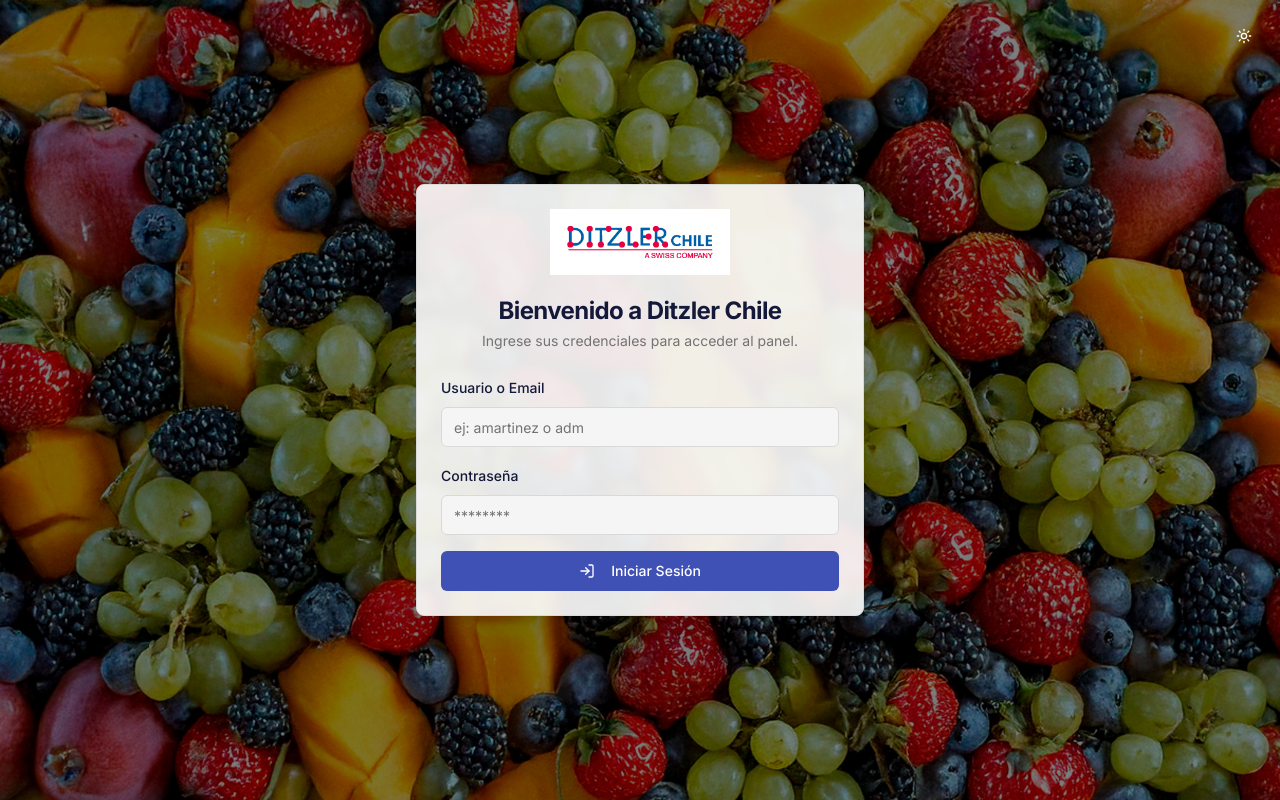
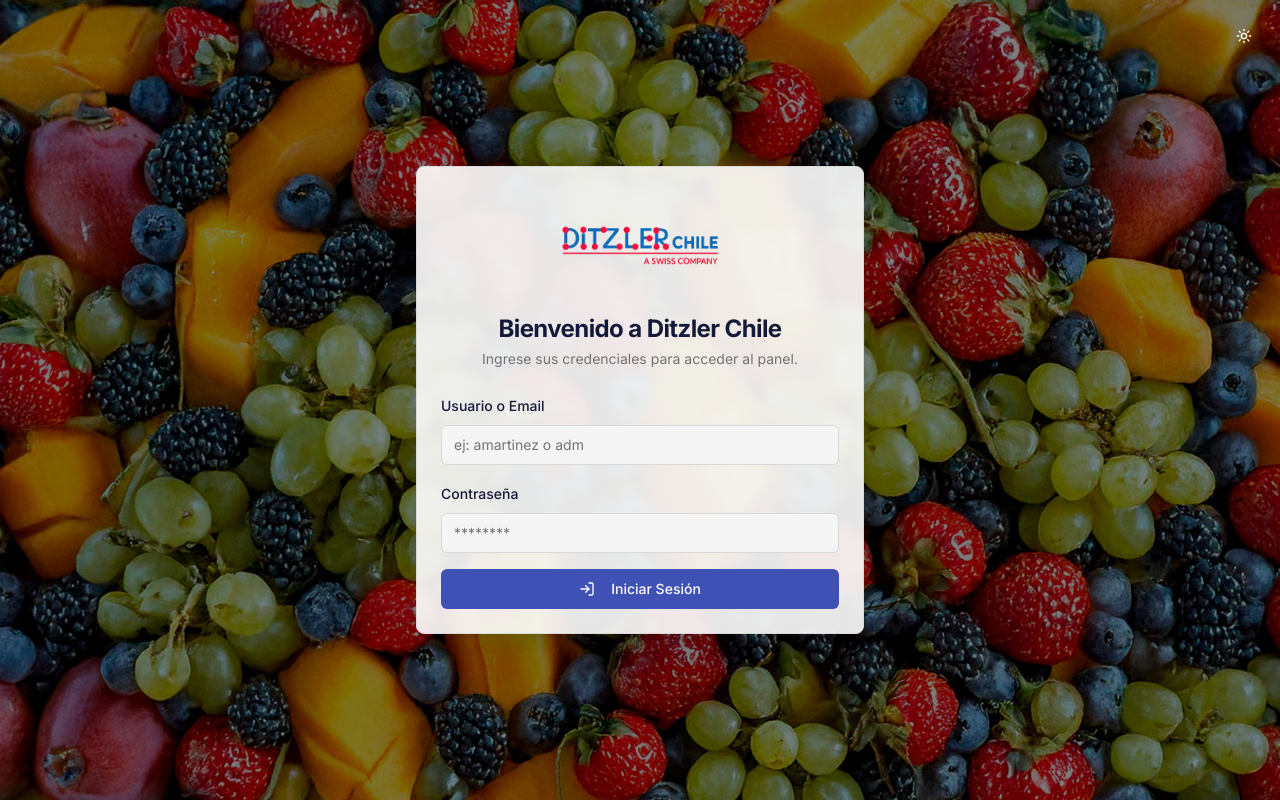
Before and after one commit to Dicip/ProjectoTotesDitzler, a Next.js app: page /login in a window 1280 px wide. Built offline with nearby package versions, Linux system fonts and the light colour scheme.

Commit message:
Cambio de logo

```diff
--- a/src/app/login/page.tsx
+++ b/src/app/login/page.tsx
@@ -168,7 +168,7 @@ export default function LoginPage() {
           <CardHeader className="space-y-1 text-center">
             <div className="flex justify-center mb-4">
               <Image
-                src="/img/logo.jpg"
+                src="/img/logo2.png"
                 alt="Ditzler Chile Logo"
                 width={180}
                 height={45}
```
Also changed, not shown: public/img/logo2.png (added).
